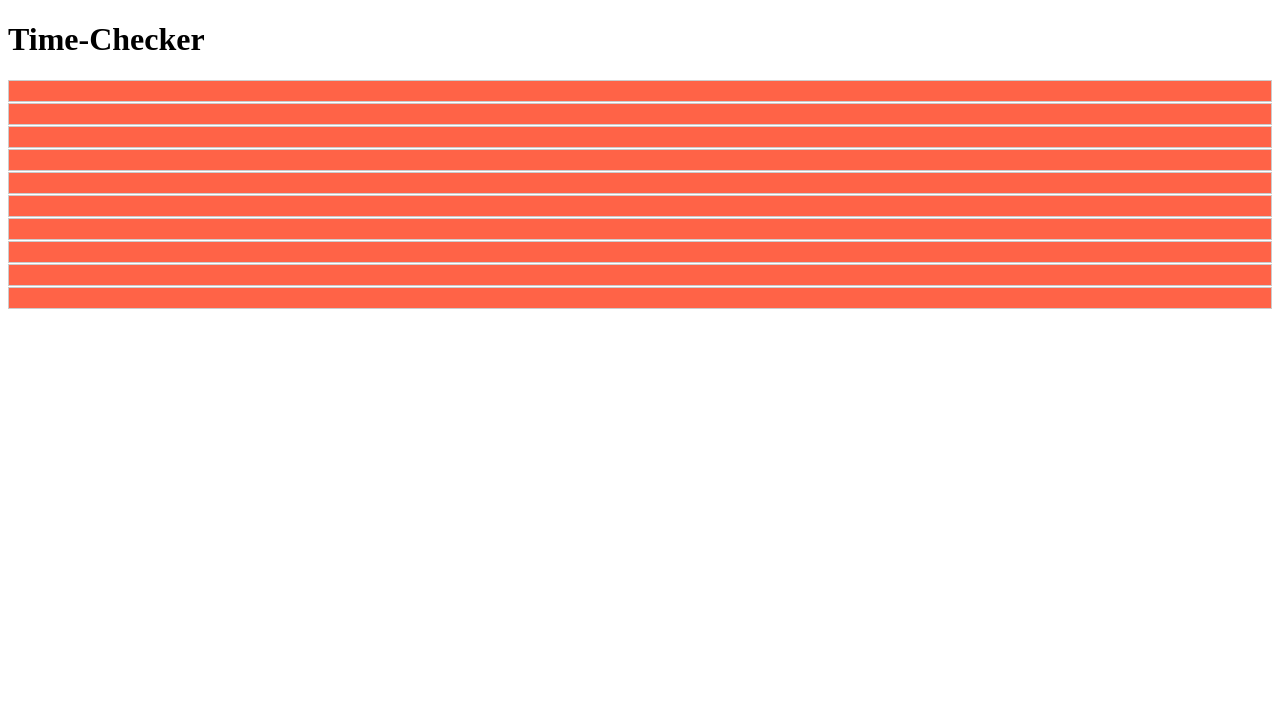
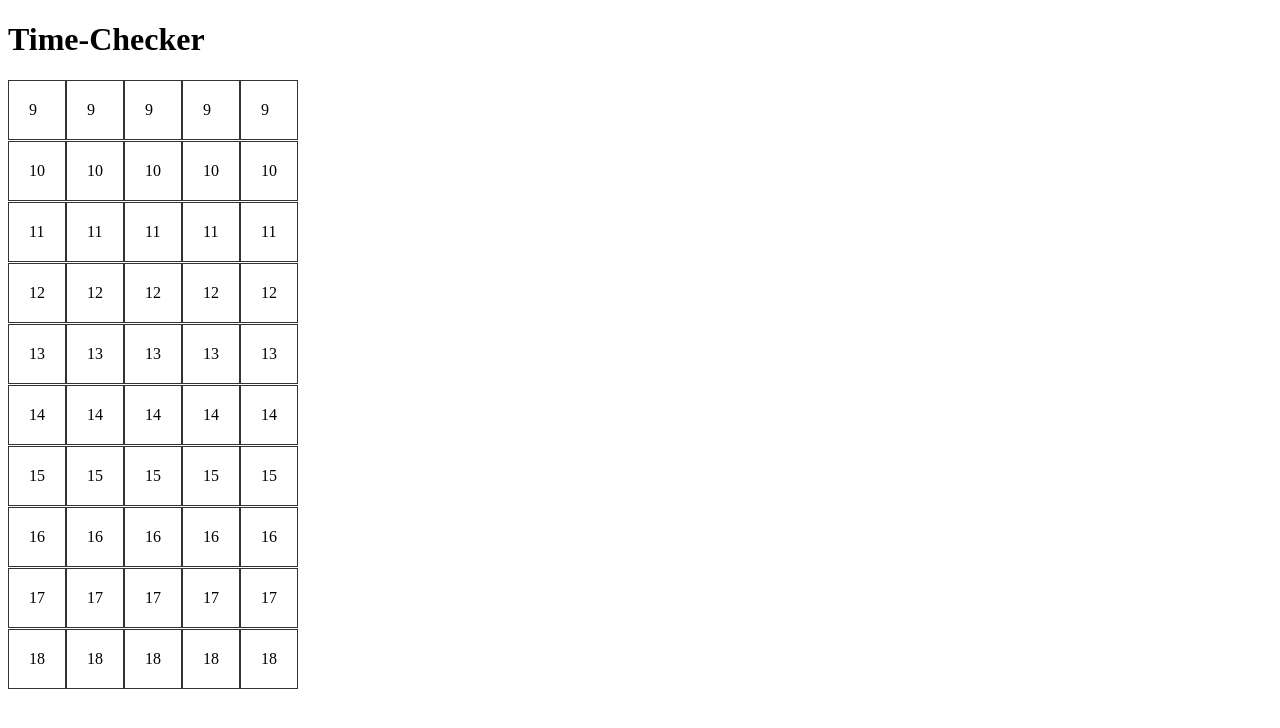
Before and after one commit to HyunJaeyeon/time-checker, a React (Create React App) app: page / in a window 1280 px wide. Shown: the top 728 px of the page. Built offline with nearby package versions, Linux system fonts and the light colour scheme.

Commit message:
feat: 타임체커 기능 추가
- 각 DayColumn 합치기
- 드래그의 시작을 column이 아닌 타임체커에서 감지함

```diff
--- a/src/App.tsx
+++ b/src/App.tsx
@@ -1,14 +1,13 @@
-// App.js
 import React from 'react';
 import './style.css';
-import DayColumn from './components/DayColumn';
+import TimeChecker from './TimeChecker';
 
 function App() {
   return (
-    <div className="app">
+    <>
       <h1>Time-Checker</h1>
-      <DayColumn />
-    </div>
+      <TimeChecker />
+    </>
   );
 }
 
--- a/src/components/DayColumn.tsx
+++ b/src/TimeChecker/DayColumn.tsx
@@ -1,10 +1,14 @@
 import React, { useState } from 'react';
 import TimeCell from './TimeCell';
 
-function DayColumn() {
+interface DayColumnProps {
+  day: string;
+  isDragStart: boolean;
+}
+
+function DayColumn({ day, isDragStart }: DayColumnProps) {
   const timeLists = [9, 10, 11, 12, 13, 14, 15, 16, 17, 18];
   const [selectedTimes, setSelectedTimes] = useState<number[]>([]);
-  const [dragStart, setDragStart] = useState(false);
 
   const checkSelectedTime = (time: number) => {
     let isSelected = false;
@@ -19,24 +23,17 @@ function DayColumn() {
       isSelected = true;
     }
 
+    console.log(`${day}:${selectedTimes}`);
     return isSelected;
   };
 
-  const checkDragStart = () => {
-    setDragStart((prev) => !prev);
-  };
-
   return (
-    <tr
-      className="time-checker"
-      onMouseDownCapture={checkDragStart}
-      onMouseUp={checkDragStart}
-    >
+    <tr className="day-column">
       {timeLists.map((time, index) => (
         <TimeCell
           key={index}
           time={time}
-          isDragStart={dragStart}
+          isDragStart={isDragStart}
           checkSelectedTime={checkSelectedTime}
         />
       ))}
--- a/src/components/TimeCell.tsx
+++ b/src/TimeChecker/TimeCell.tsx
@@ -17,14 +17,16 @@ function TimeCell({ time, isDragStart, checkSelectedTime }: TimeCellProps) {
 
   return (
     <td
-      className="time-slot"
+      className="time-cell"
       onMouseDown={getSelectedTime}
       onMouseEnter={getSelectedTime}
       style={
-        isSelected ? { backgroundColor: 'teal' } : { backgroundColor: 'tomato' }
+        isSelected
+          ? { backgroundColor: 'yellow' }
+          : { backgroundColor: 'white' }
       }
     >
-      {' '}
+      {time}
     </td>
   );
 }
--- /dev/null
+++ b/src/TimeChecker/index.tsx
@@ -0,0 +1,26 @@
+import React, { useState } from 'react';
+import DayColumn from './DayColumn';
+
+function TimeChecker() {
+  const dayLists = ['월', '화', '수', '목', '금'];
+  const [dragStart, setDragStart] = useState(false);
+
+  const checkDragStart = () => {
+    setDragStart((prev) => !prev);
+  };
+
+  return (
+    <table
+      role="presentation"
+      className="time-checker"
+      onMouseDownCapture={checkDragStart}
+      onMouseUp={checkDragStart}
+    >
+      {dayLists.map((day, index) => (
+        <DayColumn day={day} key={index} isDragStart={dragStart} />
+      ))}
+    </table>
+  );
+}
+
+export default TimeChecker;
--- a/src/style.css
+++ b/src/style.css
@@ -1,16 +1,20 @@
-.time-checker {
+.day-column {
   display: grid;
   grid-template-columns: repeat(1, 1fr);
   gap: 1px;
 }
 
-.time-slot {
-  border: 1px solid #ccc;
-  padding: 10px;
-  text-align: center;
+.time-cell {
+  border: 1px solid #333333;
   cursor: pointer;
+  padding: 20px;
 }
 
 /* .time-slot.selected {
   background-color: #fbff00;
 } */
+
+.time-checker {
+  display: flex;
+  flex-direction: row;
+}
```
